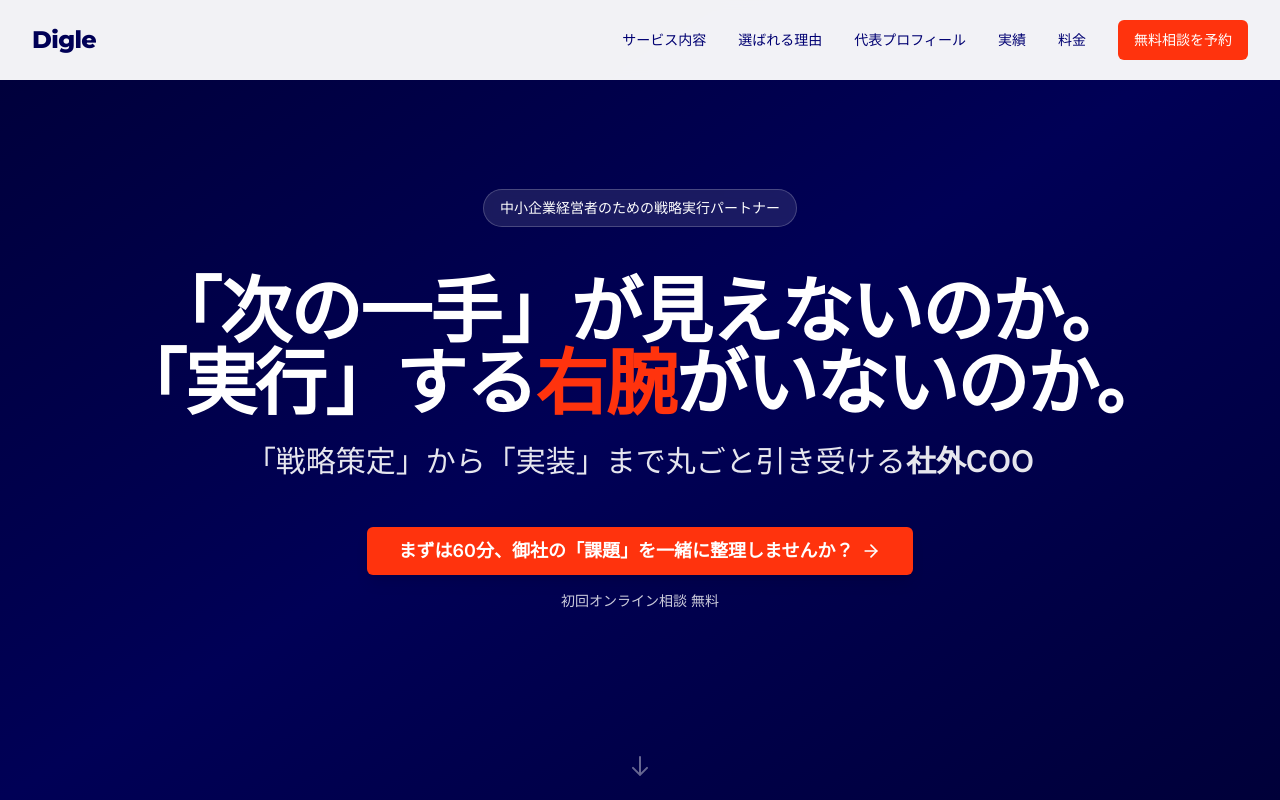
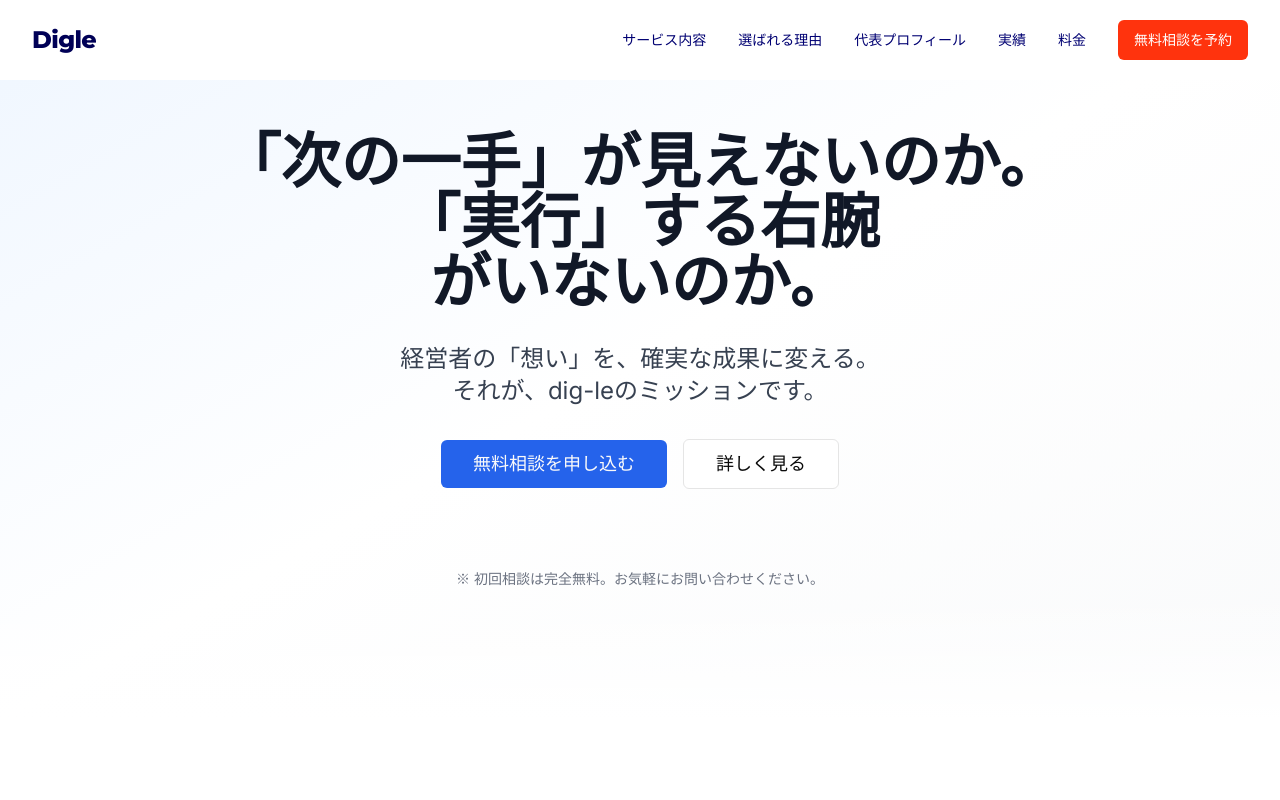
Before and after one commit to digle-matsu/Digle_LP_ver1.0, a Next.js app: page / in a window 1280 px wide. Shown: the top 800 px of the page. Built offline with nearby package versions, Linux system fonts and the light colour scheme.

Commit message:
Update hero-section.tsx「スマホ最適化」

```diff
--- a/components/sections/hero-section.tsx
+++ b/components/sections/hero-section.tsx
@@ -1,104 +1,70 @@
 'use client';
 
+import { Button } from '@/components/ui/button';
 import { motion } from 'framer-motion';
-import { Button } from '@/components/ui/button';
-import { ArrowRight } from 'lucide-react';
 
 export function HeroSection() {
-  const handleContactClick = () => {
-    window.open('https://docs.google.com/forms/d/e/1FAIpQLSdGL5TXYHzgEqF_UxdUywJPyXwicdM3MLuXcz1BuEMVkxbPDA/viewform?usp=header', '_blank');
-  };
+  return (
+    <section className="relative min-h-[90vh] flex items-center justify-center bg-gradient-to-br from-blue-50 via-white to-gray-50 overflow-hidden">
+      <div className="absolute inset-0 bg-grid-pattern opacity-5"></div>
 
-  return (
-    <section className="relative min-h-screen flex items-center justify-center overflow-hidden bg-gradient-to-br from-navy-800 via-navy-700 to-navy-800">
-      <div className="absolute inset-0 bg-grid-white/[0.05] -z-10" />
-
-      <div className="max-w-7xl mx-auto px-4 sm:px-6 lg:px-8 py-24 md:py-32">
       <motion.div
         initial={{ opacity: 0, y: 20 }}
         animate={{ opacity: 1, y: 0 }}
         transition={{ duration: 0.8 }}
-          className="text-center"
+        className="container mx-auto px-4 py-16 sm:py-20 relative z-10"
       >
-          <motion.div
-            initial={{ opacity: 0 }}
-            animate={{ opacity: 1 }}
-            transition={{ delay: 0.2 }}
-            className="inline-block mb-12"
-          >
-            <span className="inline-flex items-center px-4 py-2 rounded-full bg-white/10 backdrop-blur-sm text-white text-sm font-medium border border-white/20">
-              中小企業経営者のための戦略実行パートナー
-            </span>
-          </motion.div>
-
+        <div className="max-w-5xl mx-auto text-center space-y-6 sm:space-y-8">
           <motion.h1
             initial={{ opacity: 0, y: 20 }}
             animate={{ opacity: 1, y: 0 }}
-            transition={{ delay: 0.3 }}
-            className="text-4xl md:text-6xl lg:text-7xl font-bold text-white mb-6 leading-tight tracking-tight"
+            transition={{ delay: 0.2, duration: 0.8 }}
+            className="text-3xl sm:text-4xl md:text-5xl lg:text-6xl font-bold text-gray-900 leading-tight px-4"
           >
-            「次の一手」が見えないのか。
-            <br />
-            「実行」する<span className="text-orange-500">右腕</span>がいないのか。
+            <span className="block lg:inline">「次の一手」が見えないのか。</span>
+            <span className="block">「実行」する右腕</span>
+            <span className="block lg:inline">がいないのか。</span>
           </motion.h1>
-
-          <motion.p
-            initial={{ opacity: 0, y: 20 }}
-            animate={{ opacity: 1, y: 0 }}
-            transition={{ delay: 0.4 }}
-            className="text-2xl md:text-3xl text-white/90 mb-12 leading-relaxed max-w-4xl mx-auto"
-          >
-            「戦略策定」から「実装」まで丸ごと引き受ける<span className="font-semibold">社外COO</span>
-          </motion.p>
 
           <motion.div
             initial={{ opacity: 0, y: 20 }}
             animate={{ opacity: 1, y: 0 }}
-            transition={{ delay: 0.7 }}
-            className="flex flex-col sm:flex-row gap-4 justify-center items-center"
+            transition={{ delay: 0.4, duration: 0.8 }}
           >
-            <Button
-              onClick={handleContactClick}
-              size="lg"
-              className="bg-orange-500 hover:bg-orange-600 text-white px-8 py-6 text-lg font-semibold shadow-lg hover:shadow-xl transition-all group"
+            <p className="text-base sm:text-lg md:text-xl lg:text-2xl text-gray-700 leading-relaxed max-w-3xl mx-auto px-4">
+              経営者の「想い」を、確実な成果に変える。<br />
+              それが、dig-leのミッションです。
+            </p>
+          </motion.div>
+
+          <motion.div
+            initial={{ opacity: 0, y: 20 }}
+            animate={{ opacity: 1, y: 0 }}
+            transition={{ delay: 0.6, duration: 0.8 }}
+            className="flex flex-col sm:flex-row gap-4 justify-center items-center px-4"
           >
-              まずは60分、御社の「課題」を一緒に整理しませんか？
-              <ArrowRight className="ml-2 h-5 w-5 group-hover:translate-x-1 transition-transform" />
+            <Button size="lg" className="text-base sm:text-lg px-6 sm:px-8 py-5 sm:py-6 bg-blue-600 hover:bg-blue-700 w-full sm:w-auto">
+              無料相談を申し込む
+            </Button>
+            <Button size="lg" variant="outline" className="text-base sm:text-lg px-6 sm:px-8 py-5 sm:py-6 w-full sm:w-auto">
+              詳しく見る
             </Button>
           </motion.div>
 
-          <motion.p
+          <motion.div
             initial={{ opacity: 0 }}
             animate={{ opacity: 1 }}
-            transition={{ delay: 0.8 }}
-            className="mt-4 text-sm text-white/80"
+            transition={{ delay: 0.8, duration: 0.8 }}
+            className="pt-8 sm:pt-12"
           >
-            初回オンライン相談 無料
-          </motion.p>
+            <p className="text-xs sm:text-sm text-gray-500">
+              ※ 初回相談は完全無料。お気軽にお問い合わせください。
+            </p>
           </motion.div>
         </div>
+      </motion.div>
 
-      <div className="absolute bottom-8 left-1/2 -translate-x-1/2">
-        <motion.div
-          animate={{ y: [0, 10, 0] }}
-          transition={{ duration: 2, repeat: Infinity }}
-          className="text-white/40"
-        >
-          <svg
-            className="h-6 w-6"
-            fill="none"
-            stroke="currentColor"
-            viewBox="0 0 24 24"
-          >
-            <path
-              strokeLinecap="round"
-              strokeLinejoin="round"
-              strokeWidth={2}
-              d="M19 14l-7 7m0 0l-7-7m7 7V3"
-            />
-          </svg>
-        </motion.div>
-      </div>
+      <div className="absolute bottom-0 left-0 right-0 h-32 bg-gradient-to-t from-white to-transparent"></div>
     </section>
   );
 }
```
Lines whose indentation alone changed are shown as unchanged.
